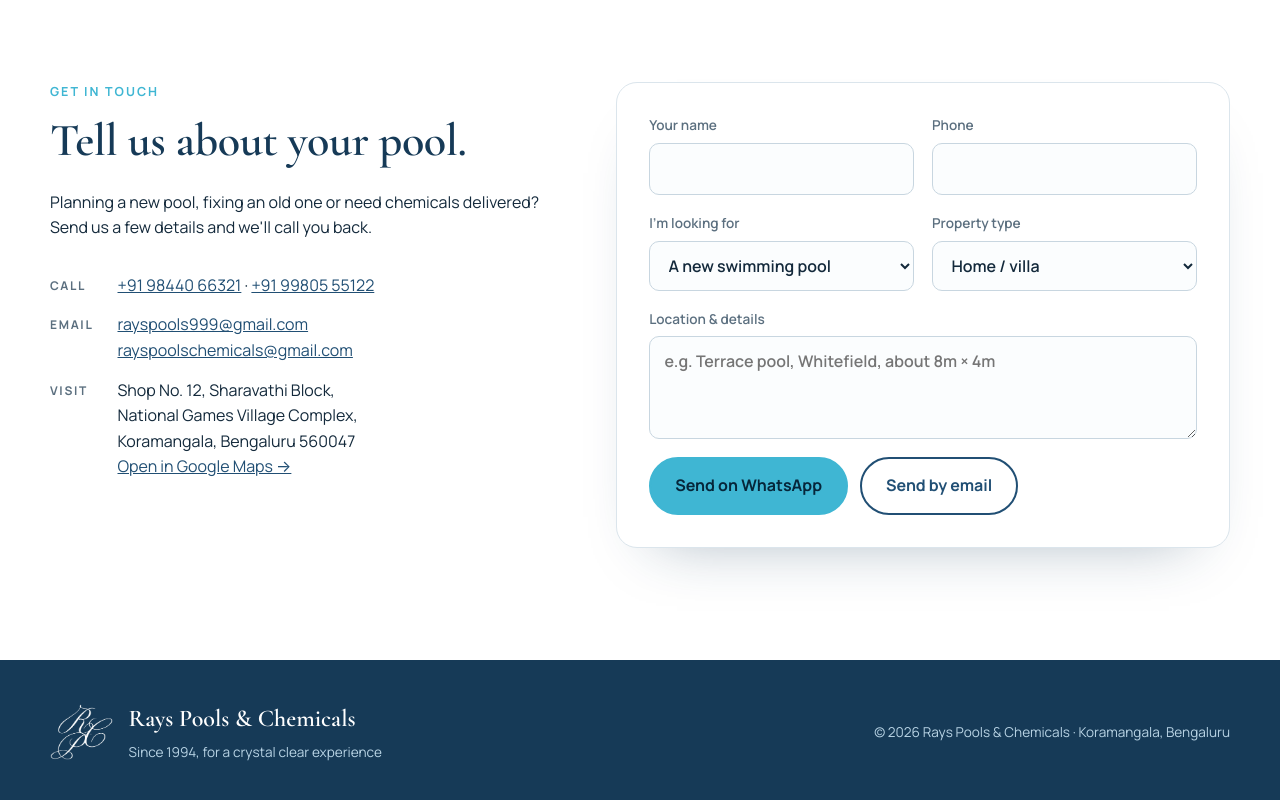
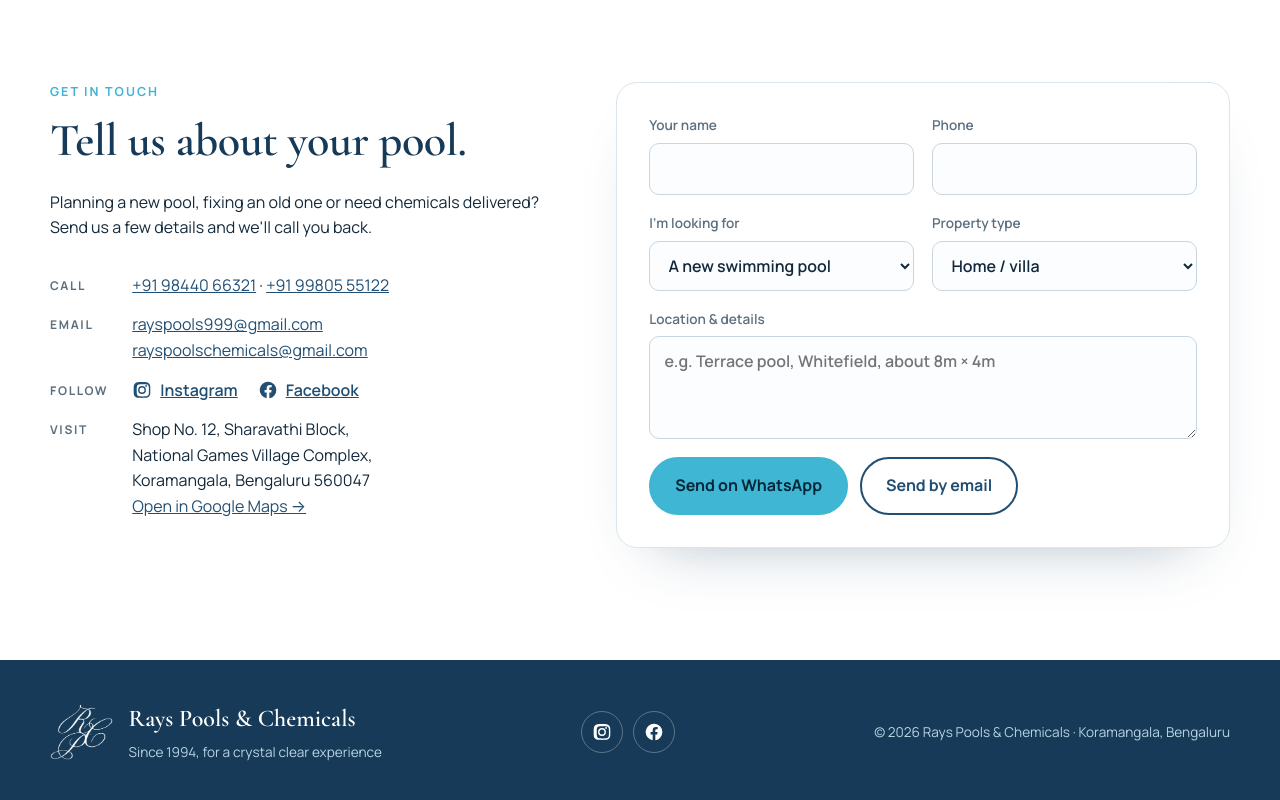
Before and after one commit to nithyaparepallyg/rays-pools-website, a plain HTML site: page index.html in a window 1280 px wide. Shown: the part 9936-10736 px from the top of the page. Drawn offline with nearby package versions, Linux system fonts and the light colour scheme.

Commit message:
Add Instagram and Facebook links
- Contact section 'Follow' row and footer icons
- sameAs links in business schema so Google connects the profiles
- Chat assistant's contact answer includes the social links
- Extra footer space on mobile so the chat button doesn't cover text

Co-Authored-By: Claude Opus 5.5 <noreply@anthropic.com>
Claude-Session: https://claude.ai/code/session_017a7SY33n6u8xrJ8oYFajcL

```diff
--- a/assets/chat.js
+++ b/assets/chat.js
@@ -73,8 +73,8 @@
       a: `Happy to visit your site. Send us your name, location and what you're planning, and our team will call you to fix a time.`,
       chips: ['Book on WhatsApp', 'Contact details'] },
 
-    { id: 'contact', keys: ['contact', 'phone', 'call', 'number', 'mobile', 'whatsapp', 'email', 'mail', 'talk', 'speak', 'reach'],
-      a: `You can reach us on:<ul><li>📞 <a href="tel:+919844066321">${PHONE1}</a> / <a href="tel:+919980555122">${PHONE2}</a></li><li>💬 <a href="${wa('Hello Rays Pools & Chemicals')}" target="_blank" rel="noopener">WhatsApp us</a></li><li>✉️ <a href="mailto:rayspools999@gmail.com">rayspools999@gmail.com</a></li><li>✉️ <a href="mailto:rayspoolschemicals@gmail.com">rayspoolschemicals@gmail.com</a></li></ul>`,
+    { id: 'contact', keys: ['contact', 'phone', 'call', 'number', 'mobile', 'whatsapp', 'email', 'mail', 'talk', 'speak', 'reach', 'instagram', 'facebook', 'insta', 'fb', 'social media', 'social'],
+      a: `You can reach us on:<ul><li>📞 <a href="tel:+919844066321">${PHONE1}</a> / <a href="tel:+919980555122">${PHONE2}</a></li><li>💬 <a href="${wa('Hello Rays Pools & Chemicals')}" target="_blank" rel="noopener">WhatsApp us</a></li><li>✉️ <a href="mailto:rayspools999@gmail.com">rayspools999@gmail.com</a></li><li>✉️ <a href="mailto:rayspoolschemicals@gmail.com">rayspoolschemicals@gmail.com</a></li><li>📷 <a href="https://www.instagram.com/rayspoolschemicals/" target="_blank" rel="noopener">Instagram</a> · <a href="https://www.facebook.com/rayspoolschemicals/" target="_blank" rel="noopener">Facebook</a></li></ul>`,
       chips: ['Shop address', 'Book a site visit'] },
 
     { id: 'address', keys: ['address', 'office', 'shop', 'store', 'located', 'location', 'map', 'maps', 'directions', 'koramangala', 'national games village', 'come to', 'where are you', 'where is your', 'your office', 'where is the shop'],
--- a/assets/styles.css
+++ b/assets/styles.css
@@ -193,6 +193,13 @@ p{margin:0 0 1em}
 .site-footer p{margin:0;font-size:.85rem}
 
 
+/* social */
+.social{display:flex;flex-wrap:wrap;gap:10px 20px}
+.social a{display:inline-flex;align-items:center;gap:8px;font-weight:600}
+.footer-social{display:flex;gap:10px}
+.footer-social a{width:42px;height:42px;border-radius:50%;display:grid;place-items:center;color:#fff;border:1px solid rgba(255,255,255,.3);transition:background .15s,border-color .15s}
+.footer-social a:hover{background:rgba(255,255,255,.12);border-color:#9be3f2;color:#9be3f2}
+
 /* chat assistant */
 .chat-launch{position:fixed;right:20px;bottom:20px;z-index:61;height:56px;min-width:56px;padding:0 18px 0 15px;border:0;border-radius:999px;background:var(--aqua);color:#06263a;display:flex;align-items:center;gap:8px;font:inherit;font-weight:700;cursor:pointer;box-shadow:0 10px 24px -8px rgba(0,0,0,.4)}
 .chat-launch:hover{background:#5cc6df}
@@ -279,6 +286,7 @@ body.intro-on{overflow:hidden}
   .nav a.btn{margin-top:14px;width:auto;padding:.7em 1.4em}
 }
 @media (max-width:620px){
+  .site-footer{padding-bottom:96px}
   .chat{right:0;left:0;bottom:0;width:100%;height:88vh;height:88dvh;border-radius:18px 18px 0 0}
   body.chat-open .chat-launch{display:none}
   .chat-launch-label{display:none}
--- a/index.html
+++ b/index.html
@@ -55,6 +55,7 @@
       },
       "geo": {"@type": "GeoCoordinates", "latitude": 12.946344, "longitude": 77.621241},
       "hasMap": "https://maps.app.goo.gl/aGniJcNXSeBUbKAK6",
+      "sameAs": ["https://www.instagram.com/rayspoolschemicals/", "https://www.facebook.com/rayspoolschemicals/"],
       "areaServed": [
         {"@type": "City", "name": "Bengaluru"}, {"@type": "City", "name": "Mangaluru"},
         {"@type": "City", "name": "Udupi"}, {"@type": "City", "name": "Manipal"}, {"@type": "City", "name": "Hyderabad"},
@@ -533,6 +534,8 @@
         <dd><a href="tel:+919844066321">+91 98440 66321</a> · <a href="tel:+919980555122">+91 99805 55122</a></dd>
         <dt>Email</dt>
         <dd><a href="mailto:rayspools999@gmail.com">rayspools999@gmail.com</a><br><a href="mailto:rayspoolschemicals@gmail.com">rayspoolschemicals@gmail.com</a></dd>
+        <dt>Follow</dt>
+        <dd class="social"><a href="https://www.instagram.com/rayspoolschemicals/" target="_blank" rel="noopener"><svg viewBox="0 0 24 24" width="20" height="20" aria-hidden="true"><path fill="currentColor" d="M12 7.3a4.7 4.7 0 1 0 0 9.4 4.7 4.7 0 0 0 0-9.4Zm0 7.7a3 3 0 1 1 0-6 3 3 0 0 1 0 6Zm6-7.9a1.1 1.1 0 1 1-2.2 0 1.1 1.1 0 0 1 2.2 0ZM21.9 8c-.1-1.5-.4-2.8-1.5-3.9S18 2.7 16.5 2.6C15 2.5 9 2.5 7.5 2.6 6 2.7 4.7 3 3.6 4.1S2.2 6.5 2.1 8C2 9.5 2 14.5 2.1 16c.1 1.5.4 2.8 1.5 3.9s2.4 1.4 3.9 1.5c1.5.1 7.5.1 9 0 1.5-.1 2.8-.4 3.9-1.5s1.4-2.4 1.5-3.9c.1-1.5.1-6.5 0-8Zm-2 9.6a3 3 0 0 1-1.7 1.7c-1.2.5-4 .4-5.2.4s-4.1.1-5.2-.4a3 3 0 0 1-1.7-1.7c-.5-1.2-.4-4-.4-5.3s-.1-4.1.4-5.2a3 3 0 0 1 1.7-1.7c1.2-.5 4-.4 5.2-.4s4.1-.1 5.2.4a3 3 0 0 1 1.7 1.7c.5 1.2.4 4 .4 5.2s.1 4.1-.4 5.3Z"/></svg>Instagram</a><a href="https://www.facebook.com/rayspoolschemicals/" target="_blank" rel="noopener"><svg viewBox="0 0 24 24" width="20" height="20" aria-hidden="true"><path fill="currentColor" d="M22 12a10 10 0 1 0-11.6 9.9v-7H7.9V12h2.5V9.8c0-2.5 1.5-3.9 3.8-3.9 1.1 0 2.2.2 2.2.2v2.5h-1.3c-1.2 0-1.6.8-1.6 1.6V12h2.8l-.4 2.9h-2.3v7A10 10 0 0 0 22 12Z"/></svg>Facebook</a></dd>
         <dt>Visit</dt>
         <dd>Shop No. 12, Sharavathi Block,<br>National Games Village Complex,<br>Koramangala, Bengaluru 560047<br><a href="https://maps.app.goo.gl/aGniJcNXSeBUbKAK6" target="_blank" rel="noopener">Open in Google Maps →</a></dd>
       </dl>
@@ -580,6 +583,10 @@
         <span>Since 1994, for a crystal clear experience</span>
       </div>
     </div>
+    <div class="footer-social">
+      <a href="https://www.instagram.com/rayspoolschemicals/" target="_blank" rel="noopener" aria-label="Rays Pools &amp; Chemicals on Instagram"><svg viewBox="0 0 24 24" width="20" height="20" aria-hidden="true"><path fill="currentColor" d="M12 7.3a4.7 4.7 0 1 0 0 9.4 4.7 4.7 0 0 0 0-9.4Zm0 7.7a3 3 0 1 1 0-6 3 3 0 0 1 0 6Zm6-7.9a1.1 1.1 0 1 1-2.2 0 1.1 1.1 0 0 1 2.2 0ZM21.9 8c-.1-1.5-.4-2.8-1.5-3.9S18 2.7 16.5 2.6C15 2.5 9 2.5 7.5 2.6 6 2.7 4.7 3 3.6 4.1S2.2 6.5 2.1 8C2 9.5 2 14.5 2.1 16c.1 1.5.4 2.8 1.5 3.9s2.4 1.4 3.9 1.5c1.5.1 7.5.1 9 0 1.5-.1 2.8-.4 3.9-1.5s1.4-2.4 1.5-3.9c.1-1.5.1-6.5 0-8Zm-2 9.6a3 3 0 0 1-1.7 1.7c-1.2.5-4 .4-5.2.4s-4.1.1-5.2-.4a3 3 0 0 1-1.7-1.7c-.5-1.2-.4-4-.4-5.3s-.1-4.1.4-5.2a3 3 0 0 1 1.7-1.7c1.2-.5 4-.4 5.2-.4s4.1-.1 5.2.4a3 3 0 0 1 1.7 1.7c.5 1.2.4 4 .4 5.2s.1 4.1-.4 5.3Z"/></svg></a>
+      <a href="https://www.facebook.com/rayspoolschemicals/" target="_blank" rel="noopener" aria-label="Rays Pools &amp; Chemicals on Facebook"><svg viewBox="0 0 24 24" width="20" height="20" aria-hidden="true"><path fill="currentColor" d="M22 12a10 10 0 1 0-11.6 9.9v-7H7.9V12h2.5V9.8c0-2.5 1.5-3.9 3.8-3.9 1.1 0 2.2.2 2.2.2v2.5h-1.3c-1.2 0-1.6.8-1.6 1.6V12h2.8l-.4 2.9h-2.3v7A10 10 0 0 0 22 12Z"/></svg></a>
+    </div>
     <p>© <span id="yr">2026</span> Rays Pools &amp; Chemicals · Koramangala, Bengaluru</p>
   </div>
 </footer>
```
